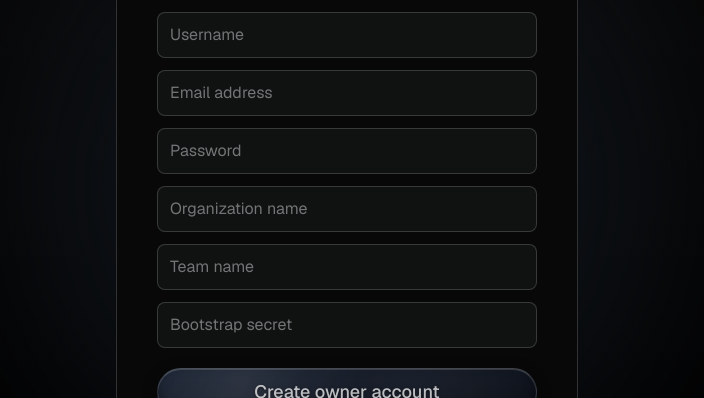
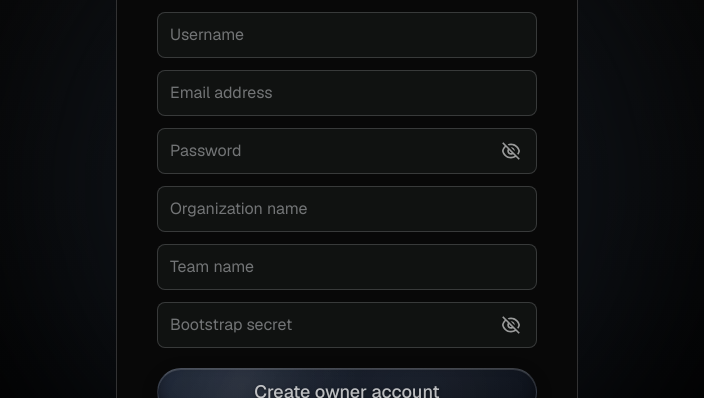
Before and after one commit to DavidHruby1/mantask, a Vue app in the folder frontend/: page /bootstrap in a window 1280 px wide. Shown: the part 215-613 px from the top of the page, without its empty margins (293-997 px from the left). Built offline with nearby package versions, Linux system fonts and the light colour scheme.

Commit message:
feat: add password visibility toggle

```diff
--- a/frontend/src/components/ui/Input.vue
+++ b/frontend/src/components/ui/Input.vue
@@ -1,4 +1,5 @@
 <script setup lang="ts">
+import { ref } from 'vue'
 import { cva } from 'class-variance-authority'
 import { cn } from '@/utils/cn'
 
@@ -42,23 +43,48 @@ const inputVariants = cva(
         },
     },
 )
+
+const inputType = ref(props.type)
+const isPasswordVisible = ref(false)
+
+const togglePasswordVisibility = () => {
+    isPasswordVisible.value = !isPasswordVisible.value
+    inputType.value = isPasswordVisible.value ? 'text' : 'password'
+}
 </script>
 
 <template>
+    <span class="relative w-full">
         <input
-        :type="props.type"
+            v-bind="$attrs"
+            :type="inputType"
             :class="
                 cn(
                     inputVariants({
                         variant: props.variant,
                         size: props.size,
                     }),
+                    { 'pr-10' : props.type === 'password' }
                 )
             "
             :placeholder="props.placeholder"
             :disabled="props.disabled"
             :required="props.required"
         />
+        <button
+            v-if="props.type === 'password'"
+            :aria-label="isPasswordVisible ? 'Hide password' : 'Show password'"
+            type='button'
+            class="absolute right-4 top-1/2 -translate-y-1/2 cursor-pointer"
+            @click="togglePasswordVisibility"
+        >
+            <img
+                :src="isPasswordVisible ? '/eye-line.svg' : '/eye-off-line.svg'"
+                class="h-5 w-5 shrink-0"
+                alt=""
+            >
+        </button>
+    </span>
 </template>
 
 <style scoped>
```
Also changed, not shown: frontend/public/eye-line.svg (added), frontend/public/eye-off-line.svg (added). Lines whose indentation alone changed are shown as unchanged.
